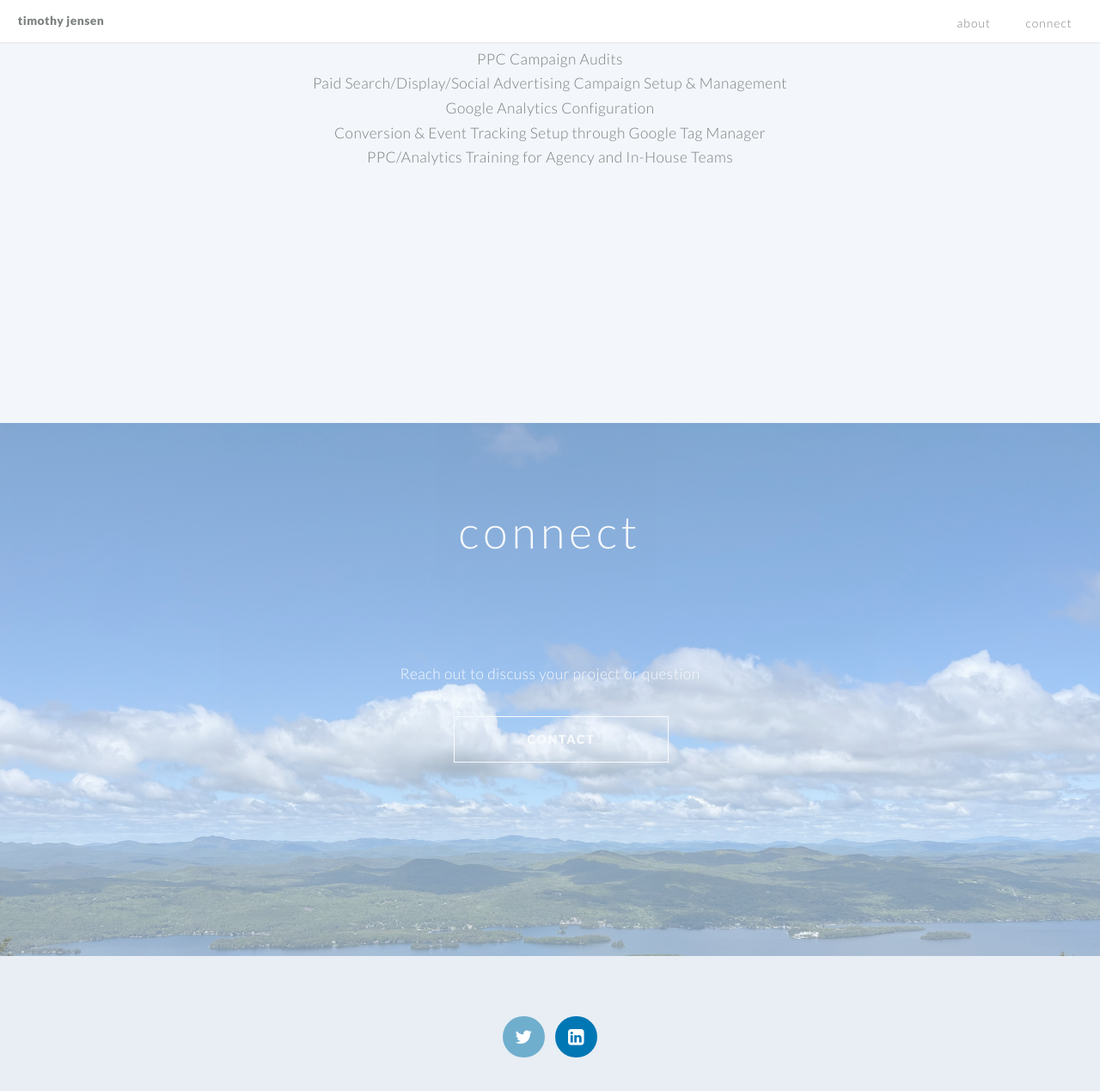
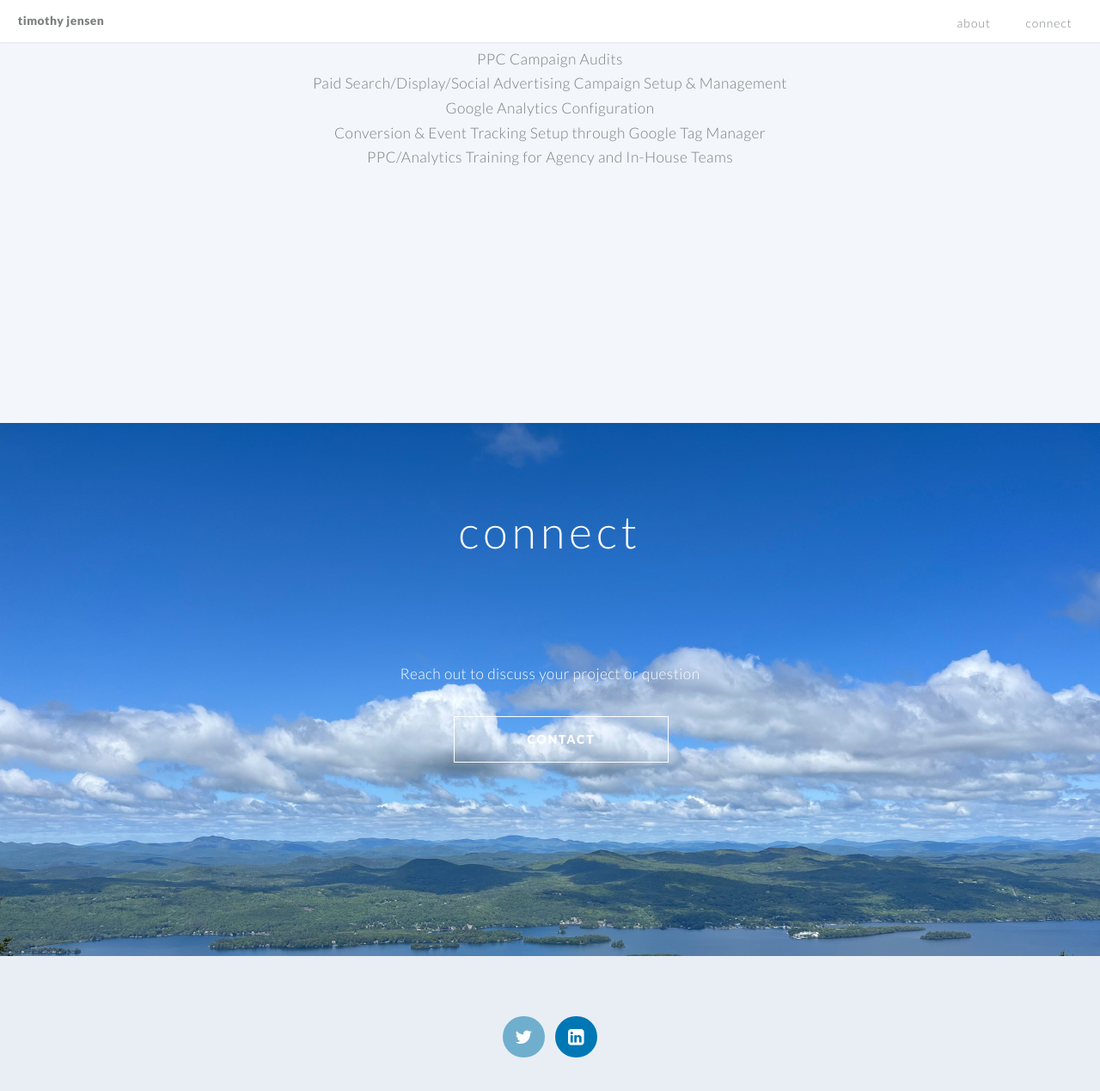
Before and after one commit to timothyjj/timothyjj.github.io, a Jekyll site: the page built from index.md, in a window 1280 px wide and 1400 px high, scrolled down 1810 px. Shown: the top 1269 px of the window at 86% size. Built offline with Jekyll 4.4.1, drawn with Linux system fonts in a browser that asks for light colours.

Commit message:
CTA background

```diff
--- a/_layouts/hello-default.html
+++ b/_layouts/hello-default.html
@@ -150,13 +150,13 @@
         {% if page.cta %}
       <section class="cta" id="{{ page.cta }}"
       {% if page.background_image %}
-      style="background-image: url('{{ page.background_image }}'); background-attachment: fixed; background-size: cover; opacity: 0.5;"
+      style="background-image: url('{{ page.background_image }}'); background-attachment: fixed; background-size: cover"
       {% endif %}>
           <header class="major">
             <h2>{{ page.cta }}</h2>
           </header>
           {% if page.cta %}
-          <p style="padding: 0em 1em; text-align: center; opacity: 1.0">{{ page.cta_description }}</p>
+          <p style="padding: 0em 1em; text-align: center">{{ page.cta_description }}</p>
           {% endif %}
           <footer style="margin-bottom:8em">
               {% if page.cta_button %}
--- a/css/style.css
+++ b/css/style.css
@@ -792,6 +792,7 @@ custom styles adapted from Twenty by HTML5 Up
 /* CTA */
 
 	.cta {
+		background: rgba(52, 27, 43, 0.5);
 		background-attachment: scroll, scroll, scroll, fixed;
 		background-color: none;
 		background-image: none;
```
